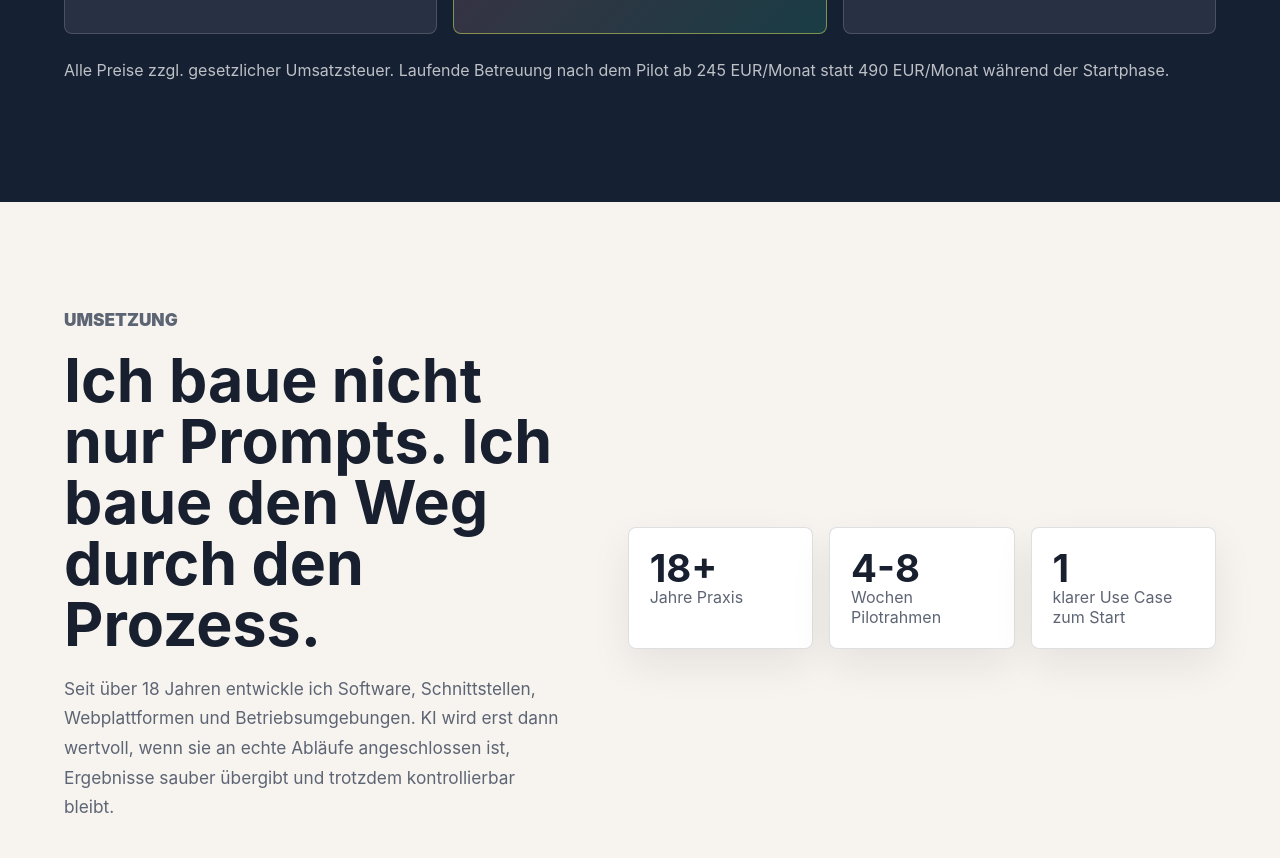
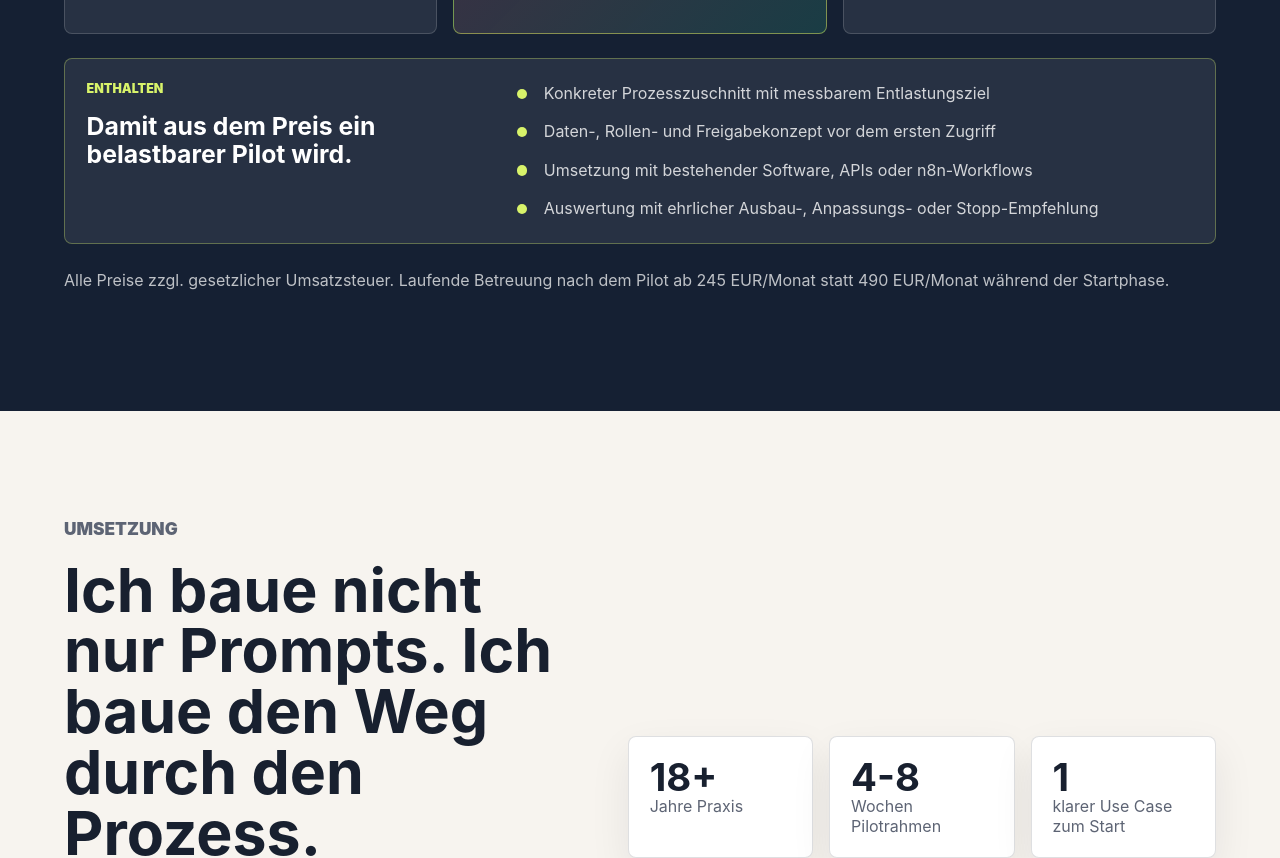
Before and after one commit to Sw0rdf1sh1/ki-agenten-pilotkunden, a website: page index.html in a window 1280 px wide. Shown: the part 9922-10780 px from the top of the page. Drawn offline with Linux system fonts and the light colour scheme.

Commit message:
feat: clarify pilot pricing inclusions

```diff
--- a/assets/styles.css
+++ b/assets/styles.css
@@ -943,6 +943,54 @@ h3 {
   margin-top: 1.5rem;
 }
 
+.included-panel {
+  align-items: start;
+  background: rgba(255, 255, 255, 0.08);
+  border: 1px solid rgba(216, 243, 106, 0.32);
+  border-radius: 8px;
+  display: grid;
+  gap: 1.5rem;
+  grid-template-columns: minmax(0, 0.75fr) minmax(0, 1.25fr);
+  margin-top: 1.5rem;
+  padding: 1.35rem;
+}
+
+.included-panel .eyebrow {
+  color: var(--lime);
+}
+
+.included-panel h3 {
+  font-size: 1.55rem;
+  line-height: 1.15;
+  margin-bottom: 0;
+}
+
+.included-panel ul {
+  display: grid;
+  gap: 0.85rem;
+  list-style: none;
+  margin: 0;
+  padding: 0;
+}
+
+.included-panel li {
+  color: rgba(255, 255, 255, 0.8);
+  line-height: 1.55;
+  padding-left: 1.7rem;
+  position: relative;
+}
+
+.included-panel li::before {
+  background: var(--lime);
+  border-radius: 999px;
+  content: "";
+  height: 0.65rem;
+  left: 0;
+  position: absolute;
+  top: 0.48rem;
+  width: 0.65rem;
+}
+
 .proof {
   align-items: center;
 }
@@ -1129,6 +1177,10 @@ textarea {
   .hero-diagram {
     display: none;
   }
+
+  .included-panel {
+    grid-template-columns: 1fr;
+  }
 }
 
 @media (max-width: 760px) {
--- a/index.html
+++ b/index.html
@@ -512,6 +512,18 @@
             <p>KI-Assistent oder Workflow mit mehreren angebundenen Systemen, Rollenmodell und kontrollierter Pilotphase.</p>
           </article>
         </div>
+        <div class="included-panel" aria-label="Enthaltene Pilotleistungen">
+          <div>
+            <p class="eyebrow">Enthalten</p>
+            <h3>Damit aus dem Preis ein belastbarer Pilot wird.</h3>
+          </div>
+          <ul>
+            <li>Konkreter Prozesszuschnitt mit messbarem Entlastungsziel</li>
+            <li>Daten-, Rollen- und Freigabekonzept vor dem ersten Zugriff</li>
+            <li>Umsetzung mit bestehender Software, APIs oder n8n-Workflows</li>
+            <li>Auswertung mit ehrlicher Ausbau-, Anpassungs- oder Stopp-Empfehlung</li>
+          </ul>
+        </div>
         <p class="price-note">Alle Preise zzgl. gesetzlicher Umsatzsteuer. Laufende Betreuung nach dem Pilot ab 245 EUR/Monat statt 490 EUR/Monat während der Startphase.</p>
       </section>
 
```
